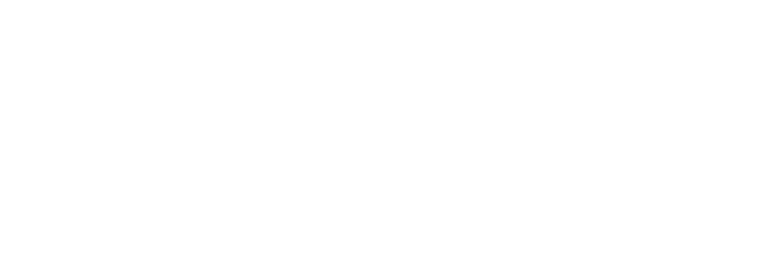
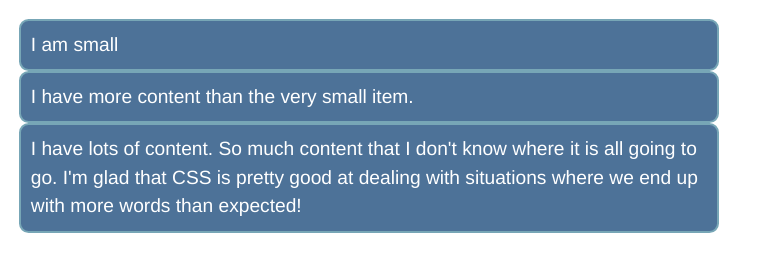
Before and after one commit to maykaltenev/mdn-learn-web-dev, a plain HTML site: page css/flexbox/layout-two/flex-two.html in a window 1280 px wide. Shown: the whole page, without its empty margins (0-763 px from the left). Drawn offline with Linux system fonts and the light colour scheme.

Commit message:
flex-layout-two-bugfix

```diff
--- a/css/flexbox/layout-two/flex-two.html
+++ b/css/flexbox/layout-two/flex-two.html
@@ -4,8 +4,18 @@
     <meta charset="UTF-8" />
     <meta http-equiv="X-UA-Compatible" content="IE=edge" />
     <meta name="viewport" content="width=device-width, initial-scale=1.0" />
-    <link rel="stylesheet" href="./style.css" />
+    <link rel="stylesheet" href="style.css" />
     <title>Flex layout two</title>
   </head>
-  <body></body>
+  <body>
+    <ul>
+      <li>I am small</li>
+      <li>I have more content than the very small item.</li>
+      <li>
+        I have lots of content. So much content that I don't know where it is
+        all going to go. I'm glad that CSS is pretty good at dealing with
+        situations where we end up with more words than expected!
+      </li>
+    </ul>
+  </body>
 </html>
--- a/css/flexbox/layout-two/style.css
+++ b/css/flexbox/layout-two/style.css
@@ -6,20 +6,17 @@ body {
   margin: 0;
 }
 
-nav ul {
+ul {
   max-width: 700px;
   list-style: none;
   padding: 0;
   margin: 0;
 }
 
-nav a:link,
-nav a:visited {
+li {
   background-color: #4d7298;
   border: 2px solid #77a6b6;
   border-radius: 0.5em;
   color: #fff;
   padding: 0.5em;
-  display: inline-block;
-  text-decoration: none;
 }
```
